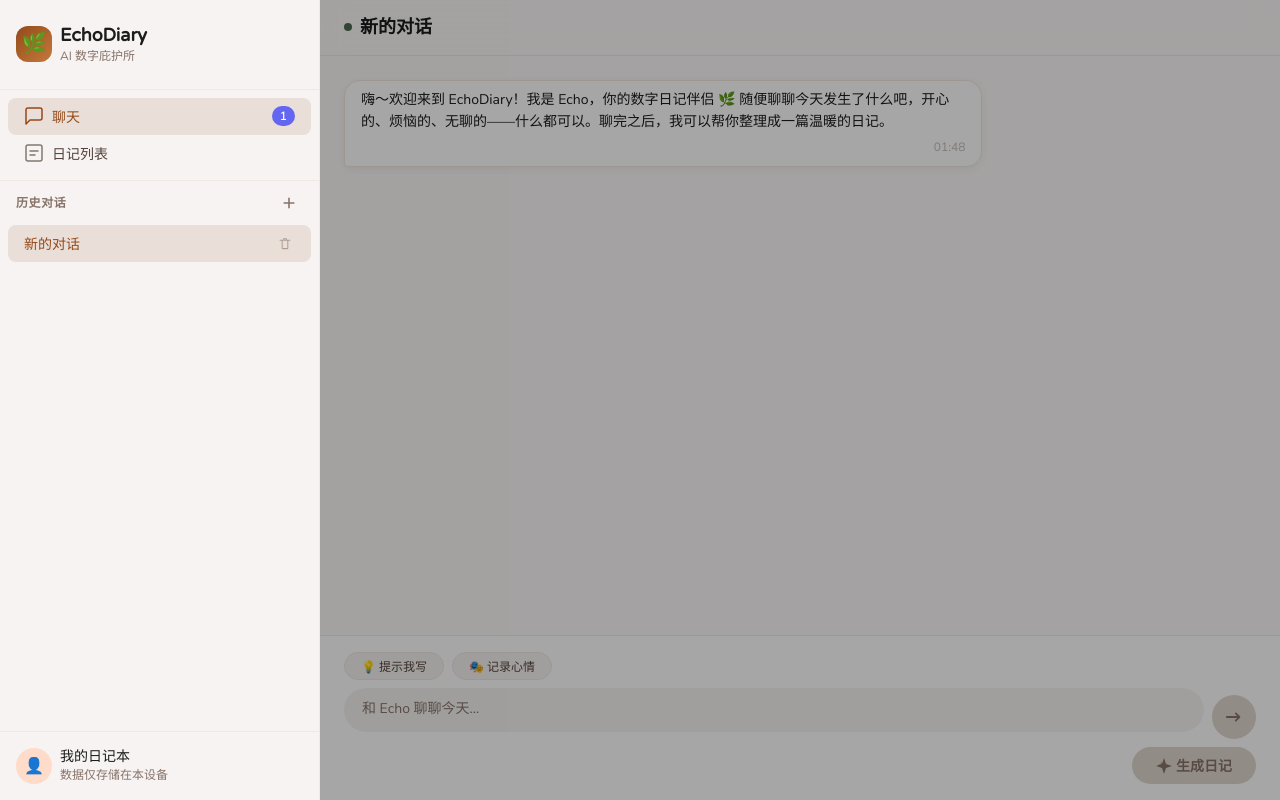
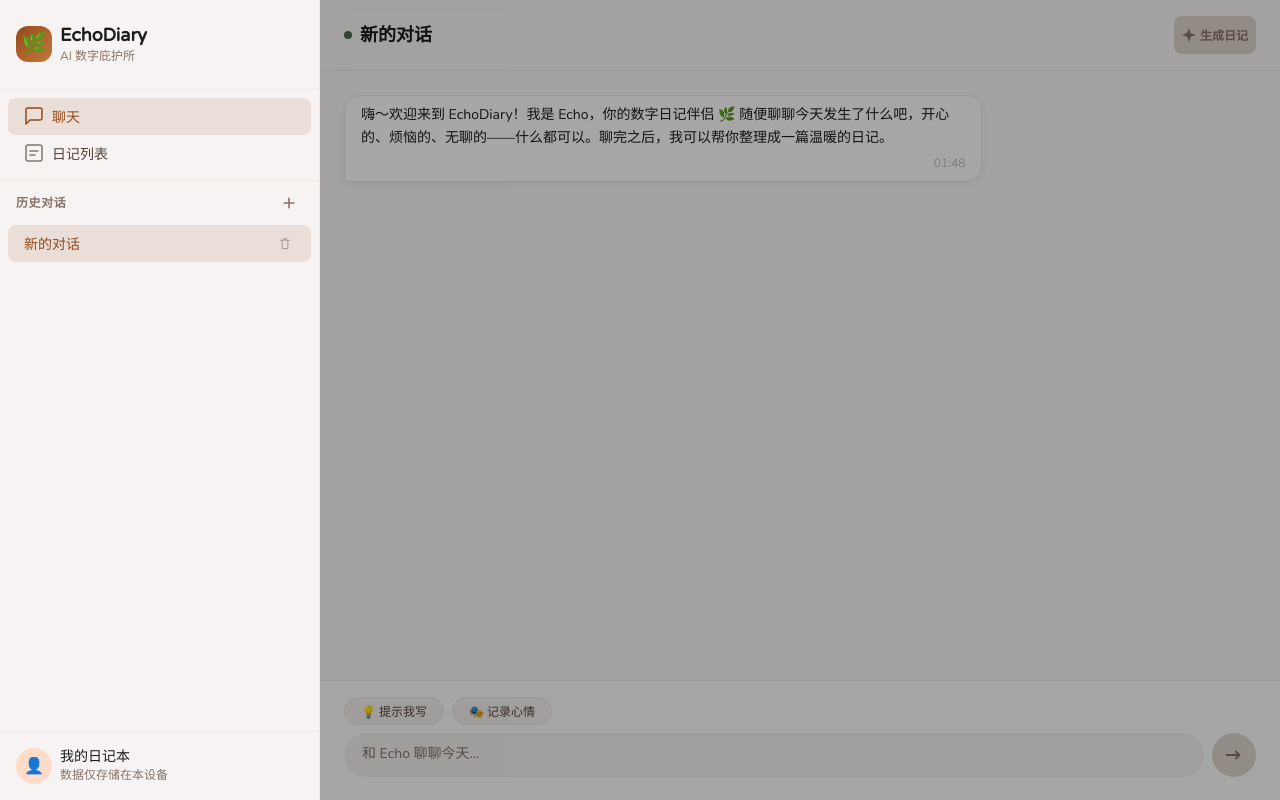
Before and after one commit to kane-0922/echo-diary, a React (Vite) app: page /chat in a window 1280 px wide. Built offline with nearby package versions, Linux system fonts and the light colour scheme.

Commit message:
页面设计优化

```diff
--- a/src/components/chat/ChatHeader.tsx
+++ b/src/components/chat/ChatHeader.tsx
@@ -1,16 +1,36 @@
 // ═══════════════════════════════════════════════════════════════════════
 // EchoDiary — Chat Header
-// Glassmorphism top bar with session title and streaming indicator.
+// Glassmorphism top bar with session title, streaming indicator,
+// and generate-diary action.
 // ═══════════════════════════════════════════════════════════════════════
 
 import { useApp } from '../../contexts/AppContext'
 import styles from './ChatPage.module.css'
 
+// ── Inline SVG ──
+
+function SparkleIcon() {
+  return (
+    <svg width="14" height="14" viewBox="0 0 20 20" fill="currentColor">
+      <path d="M10 0l2.5 7.5L20 10l-7.5 2.5L10 20l-2.5-7.5L0 10l7.5-2.5z" />
+      <path d="M7 4l1 3 3 1-3 1-1 3-1-3-3-1 3-1z" opacity="0.5" />
+    </svg>
+  )
+}
+
 interface ChatHeaderProps {
   isStreaming: boolean
+  onGenerateDiary: () => Promise<void>
+  isGeneratingDiary: boolean
+  canGenerateDiary: boolean
 }
 
-export default function ChatHeader({ isStreaming }: ChatHeaderProps) {
+export default function ChatHeader({
+  isStreaming,
+  onGenerateDiary,
+  isGeneratingDiary,
+  canGenerateDiary,
+}: ChatHeaderProps) {
   const { state } = useApp()
   const activeSession = state.chatSessions.find(
     (s) => s.id === state.activeChatId,
@@ -28,6 +48,27 @@
           {activeSession?.title ?? '聊天'}
         </h1>
       </div>
+      <div className={styles.headerActions}>
+        <button
+          className={styles.headerGenerateBtn}
+          onClick={onGenerateDiary}
+          disabled={!canGenerateDiary || isStreaming || isGeneratingDiary}
+          aria-label="生成日记"
+          title="将当前对话整理成日记"
+        >
+          {isGeneratingDiary ? (
+            <>
+              <span className={styles.generateSpinner} />
+              生成中…
+            </>
+          ) : (
+            <>
+              <SparkleIcon />
+              生成日记
+            </>
+          )}
+        </button>
+      </div>
     </header>
   )
 }
--- a/src/components/chat/ChatInput.tsx
+++ b/src/components/chat/ChatInput.tsx
@@ -29,39 +29,16 @@
   )
 }
 
-function SparkleIcon() {
-  return (
-    <svg
-      width="16"
-      height="16"
-      viewBox="0 0 20 20"
-      fill="currentColor"
-    >
-      <path d="M10 0l2.5 7.5L20 10l-7.5 2.5L10 20l-2.5-7.5L0 10l7.5-2.5z" />
-      <path
-        d="M7 4l1 3 3 1-3 1-1 3-1-3-3-1 3-1z"
-        opacity="0.5"
-      />
-    </svg>
-  )
-}
-
 interface ChatInputProps {
   onSend: (content: string) => Promise<void>
   onEchoNudge: () => Promise<void>
-  onGenerateDiary: () => Promise<void>
   isStreaming: boolean
-  isGeneratingDiary: boolean
-  canGenerateDiary: boolean
 }
 
 export default function ChatInput({
   onSend,
   onEchoNudge,
-  onGenerateDiary,
   isStreaming,
-  isGeneratingDiary,
-  canGenerateDiary,
 }: ChatInputProps) {
   const [text, setText] = useState('')
   const textareaRef = useRef<HTMLTextAreaElement>(null)
@@ -170,26 +147,6 @@
         </button>
       </div>
 
-      {/* Generate Diary */}
-      <div className={styles.generateRow}>
-        <button
-          className={styles.generateBtn}
-          onClick={onGenerateDiary}
-          disabled={!canGenerateDiary || isStreaming || isGeneratingDiary}
-        >
-          {isGeneratingDiary ? (
-            <>
-              <span className={styles.generateSpinner} />
-              正在生成…
-            </>
-          ) : (
-            <>
-              <SparkleIcon />
-              生成日记
-            </>
-          )}
-        </button>
-      </div>
     </div>
   )
 }
--- a/src/components/chat/ChatPage.module.css
+++ b/src/components/chat/ChatPage.module.css
@@ -50,14 +50,57 @@
 }
 
 @keyframes pulse {
-  0%, 100% { opacity: 1; transform: scale(1); }
-  50% { opacity: 0.5; transform: scale(0.85); }
+  0%,
+  100% {
+    opacity: 1;
+    transform: scale(1);
+  }
+  50% {
+    opacity: 0.5;
+    transform: scale(0.85);
+  }
 }
 
 .headerActions {
   display: flex;
   align-items: center;
   gap: var(--space-sm);
+}
+
+.headerGenerateBtn {
+  height: 2.375rem;
+  display: flex;
+  align-items: center;
+  gap: 4px;
+  padding: var(--space-xs) var(--space-sm);
+  border-radius: var(--radius-sm);
+  background: linear-gradient(135deg, var(--primary), #c47a3b);
+  color: #fff;
+  font-size: var(--text-xs);
+  font-weight: var(--font-semibold);
+  cursor: pointer;
+  transition:
+    opacity var(--transition-fast),
+    transform var(--transition-fast);
+  box-shadow: var(--shadow-sm);
+  white-space: nowrap;
+}
+
+.headerGenerateBtn:hover:not(:disabled) {
+  opacity: 0.9;
+  transform: translateY(-1px);
+}
+
+.headerGenerateBtn:disabled {
+  background: var(--border-strong);
+  color: var(--text-muted);
+  box-shadow: none;
+  cursor: not-allowed;
+  transform: none;
+}
+
+.headerGenerateBtn:active:not(:disabled) {
+  transform: scale(0.97);
 }
 
 /* ── Message List ── */
@@ -118,7 +161,9 @@
   font-size: var(--text-sm);
   color: var(--text-secondary);
   cursor: pointer;
-  transition: background-color var(--transition-fast), border-color var(--transition-fast);
+  transition:
+    background-color var(--transition-fast),
+    border-color var(--transition-fast);
 }
 
 .emptyPromptBtn:hover {
@@ -140,8 +185,14 @@
 }
 
 @keyframes fadeIn {
-  from { opacity: 0; transform: translateY(4px); }
-  to { opacity: 1; transform: translateY(0); }
+  from {
+    opacity: 0;
+    transform: translateY(4px);
+  }
+  to {
+    opacity: 1;
+    transform: translateY(0);
+  }
 }
 
 .bubbleUser {
@@ -183,8 +234,13 @@
 }
 
 @keyframes blink {
-  0%, 100% { opacity: 1; }
-  50% { opacity: 0; }
+  0%,
+  100% {
+    opacity: 1;
+  }
+  50% {
+    opacity: 0;
+  }
 }
 
 /* ── Input Area ── */
@@ -211,7 +267,9 @@
   font-size: var(--text-xs);
   color: var(--text-secondary);
   cursor: pointer;
-  transition: background-color var(--transition-fast), border-color var(--transition-fast);
+  transition:
+    background-color var(--transition-fast),
+    border-color var(--transition-fast);
   white-space: nowrap;
 }
 
@@ -223,7 +281,7 @@
 
 .inputRow {
   display: flex;
-  align-items: flex-end;
+  align-items: center;
   gap: var(--space-sm);
 }
 
@@ -245,7 +303,9 @@
   color: var(--text-primary);
   resize: none;
   outline: none;
-  transition: border-color var(--transition-fast), box-shadow var(--transition-fast);
+  transition:
+    border-color var(--transition-fast),
+    box-shadow var(--transition-fast);
 }
 
 .textarea::placeholder {
@@ -260,6 +320,7 @@
 .sendBtn {
   width: 44px;
   height: 44px;
+  margin-bottom: 0.4375rem;
   border-radius: var(--radius-full);
   background-color: var(--primary);
   color: #fff;
@@ -268,7 +329,9 @@
   justify-content: center;
   flex-shrink: 0;
   cursor: pointer;
-  transition: background-color var(--transition-fast), transform var(--transition-fast);
+  transition:
+    background-color var(--transition-fast),
+    transform var(--transition-fast);
 }
 
 .sendBtn:hover:not(:disabled) {
@@ -287,46 +350,7 @@
   transform: scale(0.95);
 }
 
-/* ── Generate Diary Button ── */
-.generateRow {
-  display: flex;
-  justify-content: flex-end;
-  margin-top: var(--space-sm);
-}
-
-.generateBtn {
-  display: flex;
-  align-items: center;
-  gap: var(--space-xs);
-  padding: var(--space-sm) var(--space-lg);
-  border-radius: var(--radius-full);
-  background: linear-gradient(135deg, var(--primary), #c47a3b);
-  color: #fff;
-  font-size: var(--text-sm);
-  font-weight: var(--font-semibold);
-  cursor: pointer;
-  transition: opacity var(--transition-fast), transform var(--transition-fast);
-  box-shadow: var(--shadow-sm);
-}
-
-.generateBtn:hover:not(:disabled) {
-  opacity: 0.9;
-  transform: translateY(-1px);
-  box-shadow: var(--shadow-md);
-}
-
-.generateBtn:disabled {
-  background: var(--border-strong);
-  color: var(--text-muted);
-  box-shadow: none;
-  cursor: not-allowed;
-  transform: none;
-}
-
-.generateBtn:active:not(:disabled) {
-  transform: scale(0.97);
-}
-
+/* ── Generate Diary Spinner (shared by header button) ── */
 .generateSpinner {
   width: 16px;
   height: 16px;
@@ -337,7 +361,9 @@
 }
 
 @keyframes spin {
-  to { transform: rotate(360deg); }
+  to {
+    transform: rotate(360deg);
+  }
 }
 
 /* ── Error Bubble ── */
@@ -372,7 +398,7 @@
 
 @media (max-width: 1023px) {
   .header {
-    padding-left: 60px; /* room for hamburger */
+    padding-left: 60px;
   }
 }
 
@@ -392,7 +418,8 @@
   }
 
   .header {
-    padding: var(--space-sm) 60px var(--space-sm) var(--space-md);
+    padding: var(--space-sm) var(--space-md);
+    padding-left: 60px;
   }
 
   .headerTitle {
@@ -414,9 +441,4 @@
     font-size: 11px;
     padding: var(--space-xs) var(--space-sm);
   }
-
-  .generateBtn {
-    font-size: var(--text-xs);
-    padding: var(--space-sm) var(--space-md);
-  }
 }
--- a/src/components/chat/ChatPage.tsx
+++ b/src/components/chat/ChatPage.tsx
@@ -253,7 +253,12 @@
 
   return (
     <div className={styles.page}>
-      <ChatHeader isStreaming={isStreaming} />
+      <ChatHeader
+        isStreaming={isStreaming}
+        onGenerateDiary={handleGenerateDiary}
+        isGeneratingDiary={isGeneratingDiary}
+        canGenerateDiary={canGenerateDiary}
+      />
       <ChatMessageList
         messages={messages}
         streamingMessageId={streamingMessageId}
@@ -264,10 +269,7 @@
       <ChatInput
         onSend={handleSend}
         onEchoNudge={handleEchoNudge}
-        onGenerateDiary={handleGenerateDiary}
         isStreaming={isStreaming}
-        isGeneratingDiary={isGeneratingDiary}
-        canGenerateDiary={canGenerateDiary}
       />
     </div>
   )
--- a/src/components/diary-list/DiaryListPage.module.css
+++ b/src/components/diary-list/DiaryListPage.module.css
@@ -374,10 +374,10 @@
    Responsive
    ═══════════════════════════════════════════ */
 
-/* < 1024px — Sidebar becomes drawer, padding adjusts */
+/* < 1024px — Sidebar becomes drawer */
 @media (max-width: 1023px) {
   .header {
-    padding-left: 60px; /* room for hamburger */
+    padding-left: 60px;
   }
 
   .list {
@@ -390,7 +390,7 @@
 @media (max-width: 767px) {
   .header {
     padding: var(--space-md);
-    padding-left: 60px;
+    padding-left: 56px;
   }
 
   .pageTitle {
@@ -413,7 +413,7 @@
 
   .list {
     padding: var(--space-md);
-    padding-left: 60px;
+    padding-left: 56px;
     gap: var(--space-sm);
   }
 
--- a/src/components/diary/DiaryEditPage.module.css
+++ b/src/components/diary/DiaryEditPage.module.css
@@ -357,7 +357,7 @@
 
 @media (max-width: 1023px) {
   .toolbar {
-    padding-left: 60px; /* room for hamburger */
+    padding-left: 60px;
   }
 }
 
--- a/src/components/layout/Sidebar.tsx
+++ b/src/components/layout/Sidebar.tsx
@@ -142,11 +142,6 @@
         >
           <ChatIcon className={styles.navIcon} />
           <span>聊天</span>
-          {state.chatSessions.length > 0 && (
-            <span className={styles.navBadge}>
-              {state.chatSessions.length}
-            </span>
-          )}
         </button>
         <button
           className={isDiaryActive ? styles.navItemActive : styles.navItem}
```
